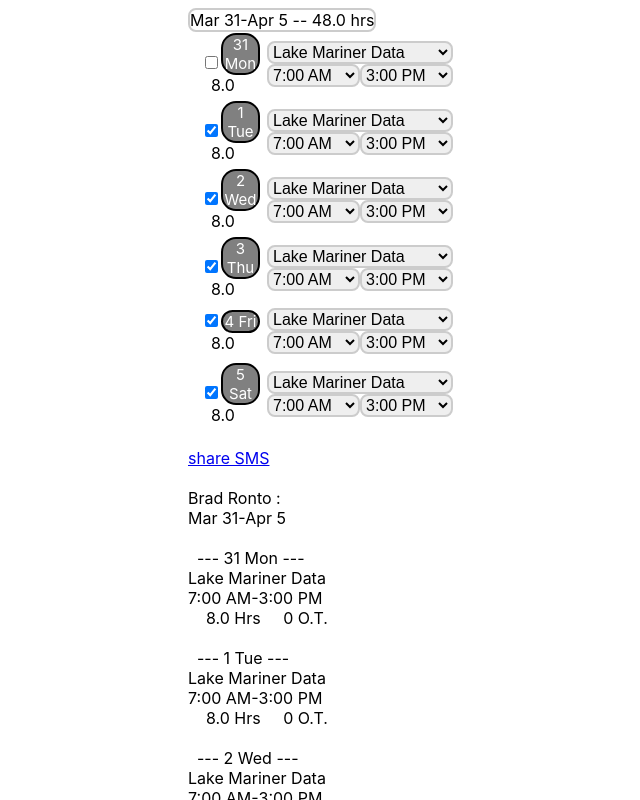
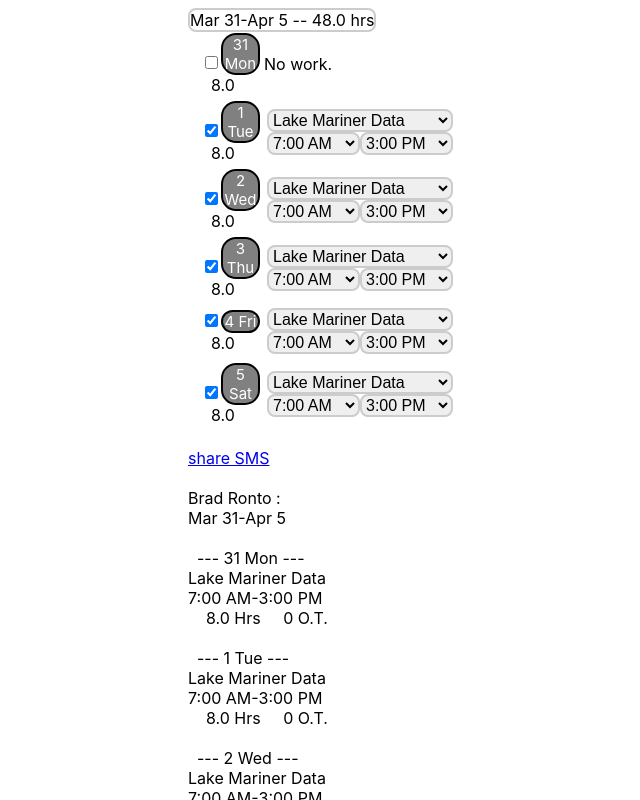
Before and after one commit to bradronto/bradronto.github.io, a React (Create React App) app in the folder timekeep/: page / in a window 1280 px wide. Both pictures are taken after a click on the checkbox 493 px from the left and 62 px from the top of the page. Shown: the top 800 px of the page, without its empty margins (282-922 px from the left). Built offline with nearby package versions, Linux system fonts and the light colour scheme.

Commit message:
and another..

```diff
--- a/timekeep/src/components/dates.js
+++ b/timekeep/src/components/dates.js
@@ -164,12 +164,7 @@ const WorkHoursTracker = () => {
 
    //const [isChecked, setIsChecked] = useState(false);
 
-   const handleCheckboxChange = (index, type, value) => {
-    const updatedWorkHours = [...workHours];
 
-    updatedWorkHours[index][type] =  value;
-   // setWorkHours(updatedWorkHours);
-   };
 
   return (
 
@@ -197,6 +192,11 @@ const WorkHoursTracker = () => {
             </td>
             <td>
 
+
+
+         <div>
+      {workHours[index].isChecked ? (
+        <>
           <table><tr><td>
           <SelectWithNewItem  myArray={optionsArray} />
        <select  className="cool-time-select"// style={{ marginRight: "0px" }}
@@ -224,6 +224,15 @@ const WorkHoursTracker = () => {
       ))}
         </select>
          </td></tr></table>
+        </>
+      ) : (
+        <>
+
+          <p>No work.</p>
+        </>
+      )}
+    </div>
+
 
 
 
```
